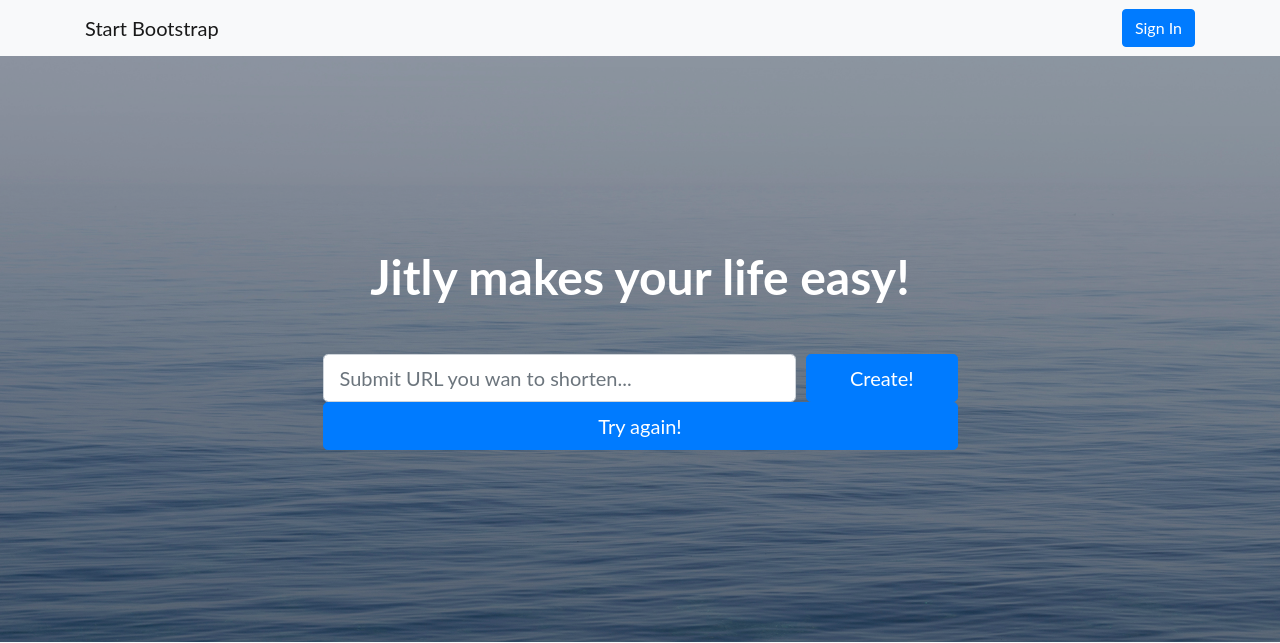
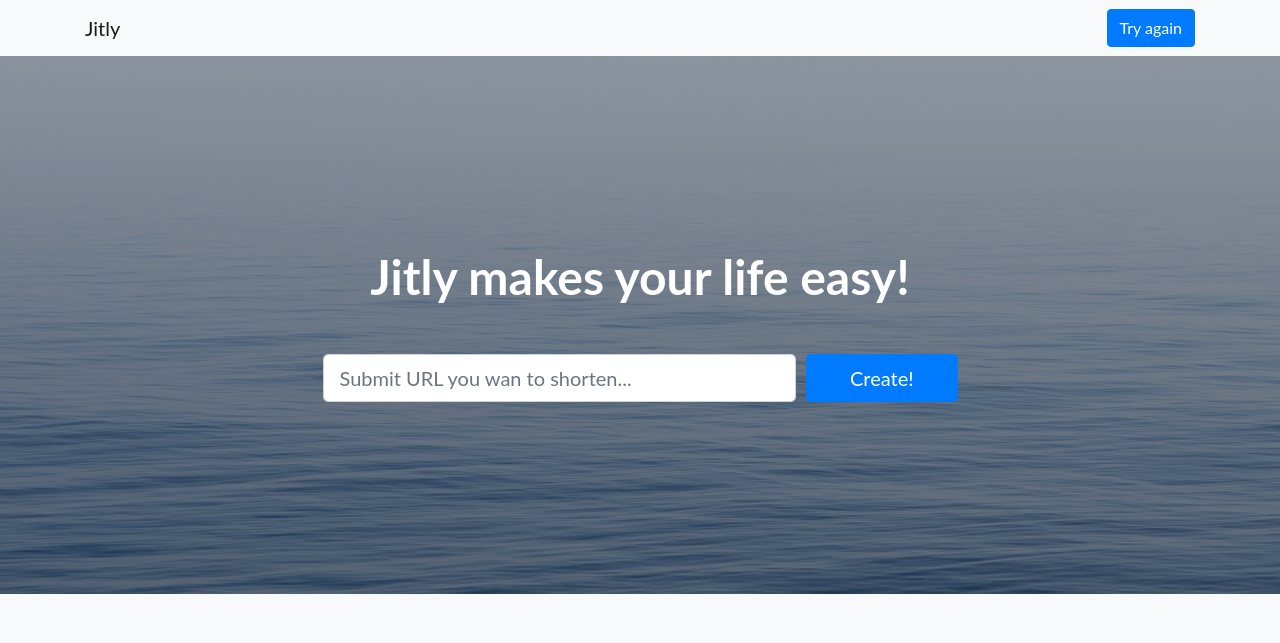
Before and after one commit to Beakjiyeon/URL_Shortener, a Django app: page / in a window 1280 px wide. Shown: the top 643 px of the page. Run offline with Django 3.2, Linux system fonts and the light colour scheme; some libraries are stand-ins or nearby versions.

Commit message:
try_again버튼 추가

```diff
--- a/mysite/jitly/templates/main.html
+++ b/mysite/jitly/templates/main.html
@@ -32,8 +32,9 @@
   <!-- Navigation -->
   <nav class="navbar navbar-light bg-light static-top">
     <div class="container">
-      <a class="navbar-brand" href="#">Start Bootstrap</a>
-      <a class="btn btn-primary" href="#">Sign In</a>
+      <a class="navbar-brand" href="#">Jitly</a>
+      <a class="btn btn-primary"  href="/">Try again</a>
+
     </div>
   </nav>
   <!----##################### 주요처리부분 ############################################################-->
@@ -61,9 +62,7 @@
                 <input type="hidden" id="hidden_box" name="hidden_box" value="empty"/>
                   </div>
                   <div class="form-row"></div>
-              <div  class="col-12 col-md-12">
-                    <button type="hidden" id="try_agian" class="btn btn-block btn-lg btn-primary" >Try again!</button>
-              </div>
+
           </form>
 
           {% if a %}
@@ -72,12 +71,11 @@
                 // shorten된 결과를 input box에 출력하는 과정
                 var x="{{a}}";
                 var result=document.getElementById('input_box');
-                result.value='/'+x;
+                result.value=x;
 
                 var copy=document.getElementById('submit_button');
                 copy.innerHTML="Copy!"
                 copy.setAttribute("class","btn btn-block btn-lg btn-success")
-
 
                 // create 버튼이 submit 기능을 하지 못하게 하는 과정
                 copy.setAttribute("type","button");
@@ -100,6 +98,7 @@
             <script>
                 var result=document.getElementById('input_box');
                 var submit=document.getElementById('submit_button');
+
                 submit.onclick=function(){
                     var re = /^(http[s]?:\/\/){0,1}(www\.){0,1}[a-zA-Z0-9\.\-]+\.[a-zA-Z]{2,5}[\.]{0,1}/;
                     if (!re.test(result.value)) {
--- a/mysite/jitly/views.py
+++ b/mysite/jitly/views.py
@@ -27,7 +27,8 @@ def main(request):
             result=Link.objects.get(original=input_url).shorts
             print('있습니당')
             print("뭐냐",Link.objects.filter(original=input_url))
-            return render(request, 'main.html',{'a':result})
+            print("뭐냐2",result)
+            return render(request, 'main.html',{'a':'http://127.0.0.1:8000/'+result})
 
         else :
             # 없으면 새로 만들어야 함
@@ -56,7 +57,7 @@ def main(request):
             )
             # DB에 반영
             link.save()
-            return render(request, 'main.html',{'a':result})
+            return render(request, 'main.html',{'a':'http://127.0.0.1:8000/'+result})
 
     # GET 통신인 경우
     else :
```
